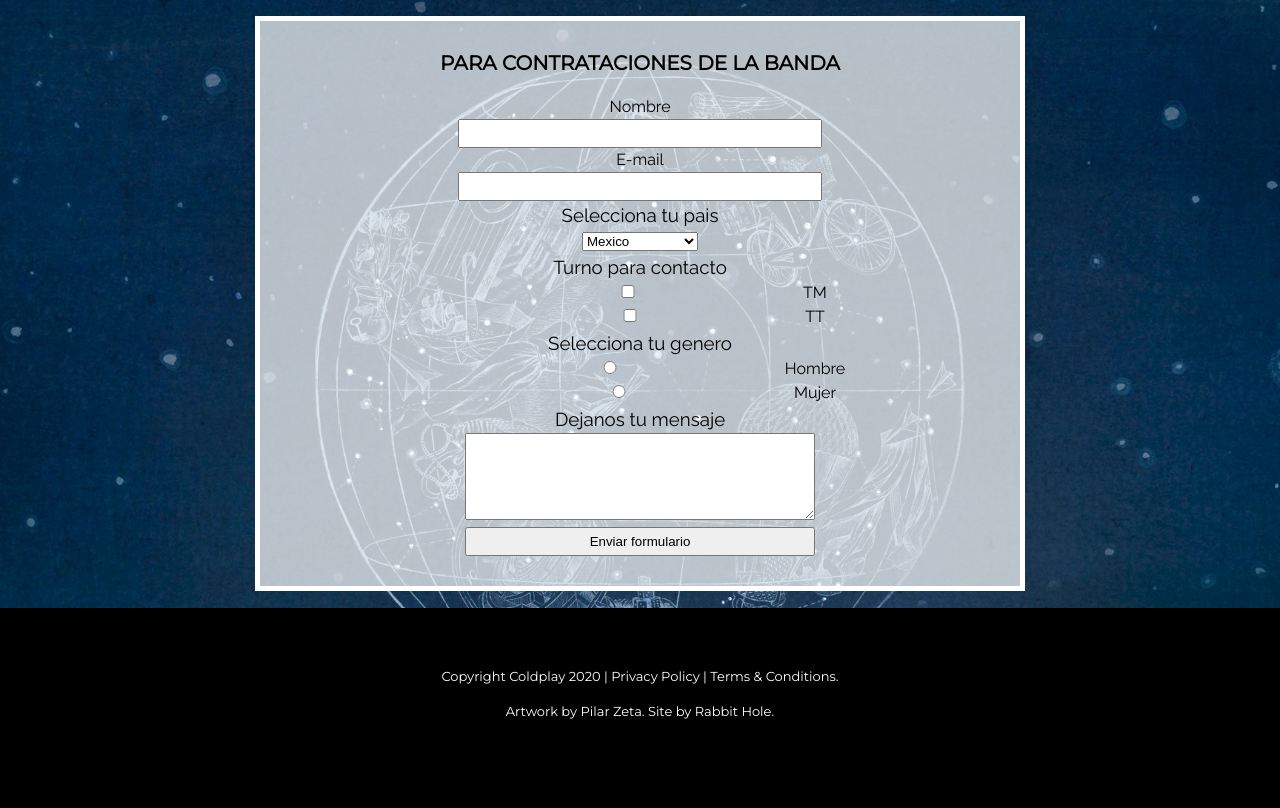
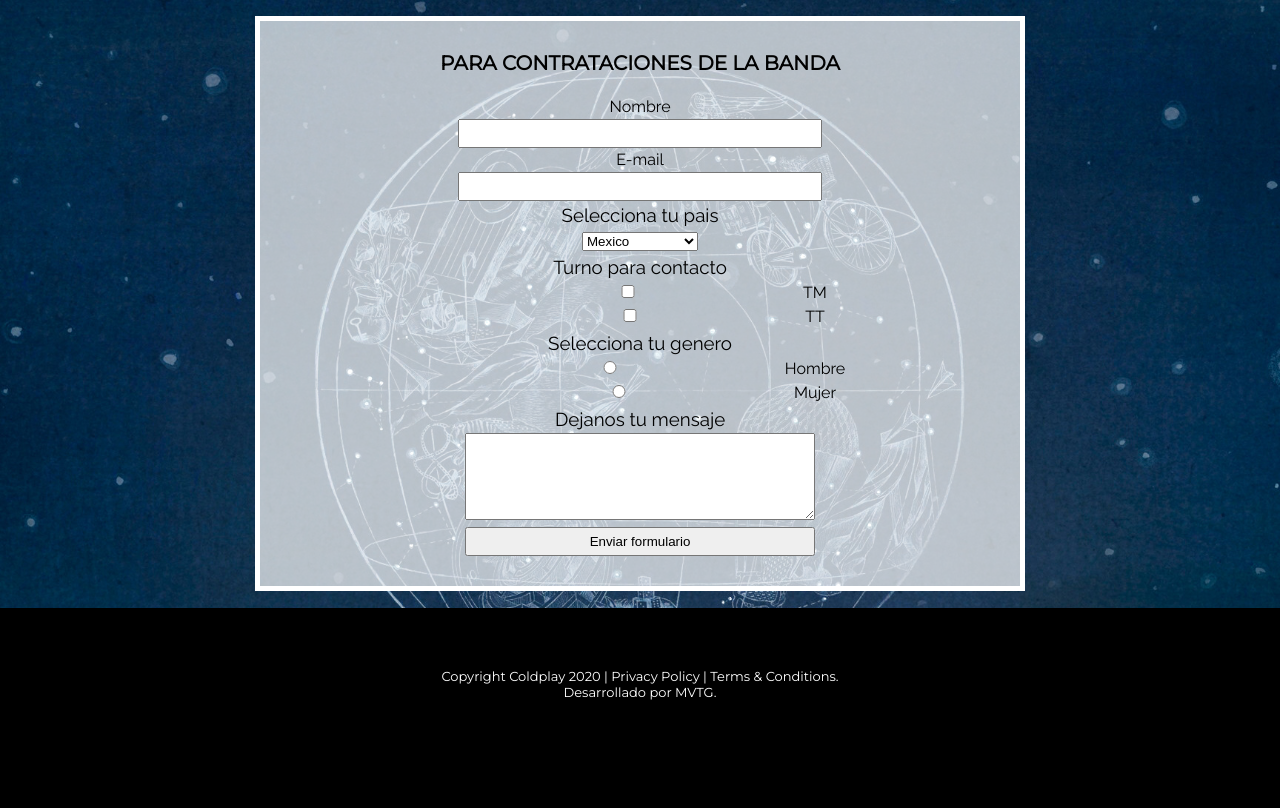
Before and after one commit to mvtoleg/coldplay, a plain HTML site: page index.html in a window 1280 px wide. Shown: the part 2412-3220 px from the top of the page. Drawn offline with Linux system fonts and the light colour scheme.

Commit message:
actualizado

```diff
--- a/index.html
+++ b/index.html
@@ -210,8 +210,8 @@
 				<div class="centrado">
 					Copyright Coldplay 2020 | Privacy Policy | Terms & Conditions.
 				</div>
-				<<div class="centrado">
-					Artwork by Pilar Zeta. Site by Rabbit Hole.
+				<div class="centrado">
+					Desarrollado por MVTG.
 				</div>
 			</div>
 		</footer>
```
